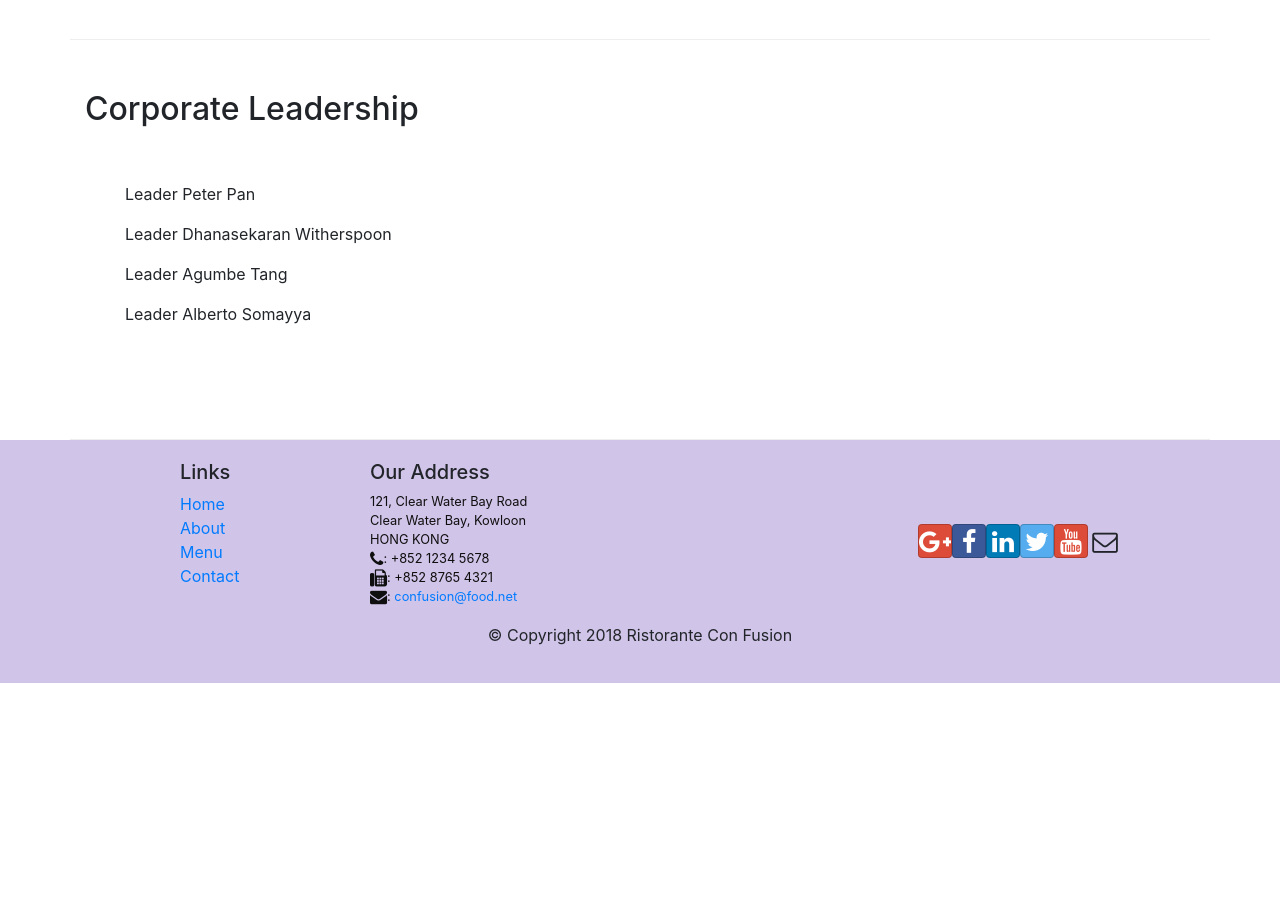
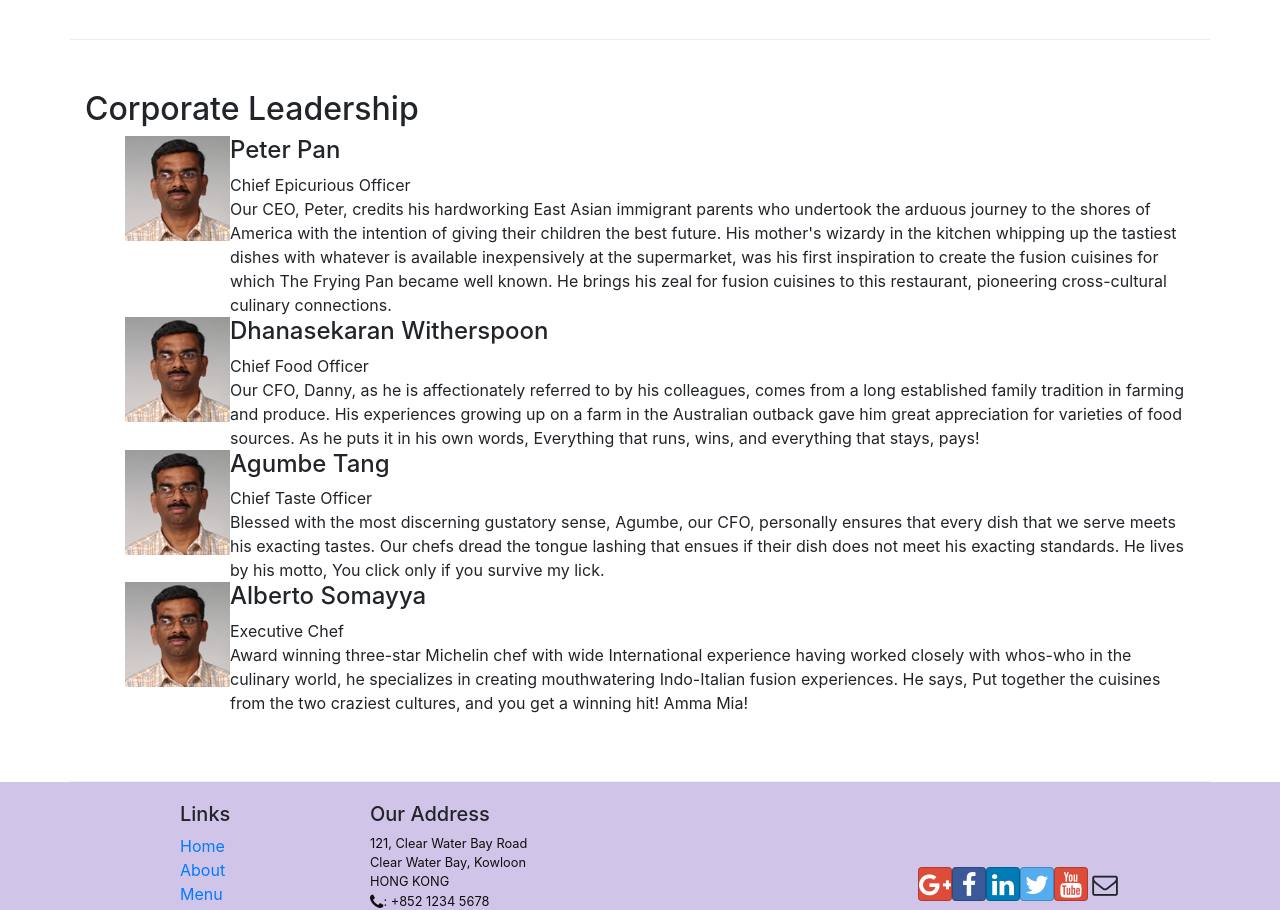
Before and after one commit to alpaca623/confusion, a React (Create React App) app: page /aboutus in a window 1280 px wide. Shown: the part 960-1870 px from the top of the page. Before the commit the page ends 1643 px from the top, so only its background shows below. Built offline with nearby package versions, Linux system fonts and the light colour scheme.

Commit message:
React Router Task 2,3
한번에 됨.. 근데 좀 더 개선의 여지가 있을거같은데 우선 commit

```diff
--- a/src/components/AboutComponent.js
+++ b/src/components/AboutComponent.js
@@ -2,13 +2,36 @@ import React from 'react';
 import { Breadcrumb, BreadcrumbItem, Card, CardBody, CardHeader, Media } from 'reactstrap';
 import { Link } from 'react-router-dom';
 
-function About(props) {
+const RenderLeader = ({leader}) => {
+    return(
+        <Media key={leader.id}>
+            <Media left>
+                <Media object src={leader.image} alt={leader.name} />
+            </Media>
+            <Media body>
+                <Media heading>
+                    {leader.name}
+                </Media>
+                <Media body>
+                    {leader.designation}
+                </Media>
+                <Media body>
+                    {leader.description}
+                </Media>
+            </Media>
+        </Media>
+    )
+}
+
+const About = (props) => {
 
     const leaders = props.leaders.map((leader) => {
-        return (
-            <p>Leader {leader.name}</p>
-        );
+        return(
+            <RenderLeader leader={leader} />
+        )
     });
+
+
 
     return(
         <div className="container">
```
